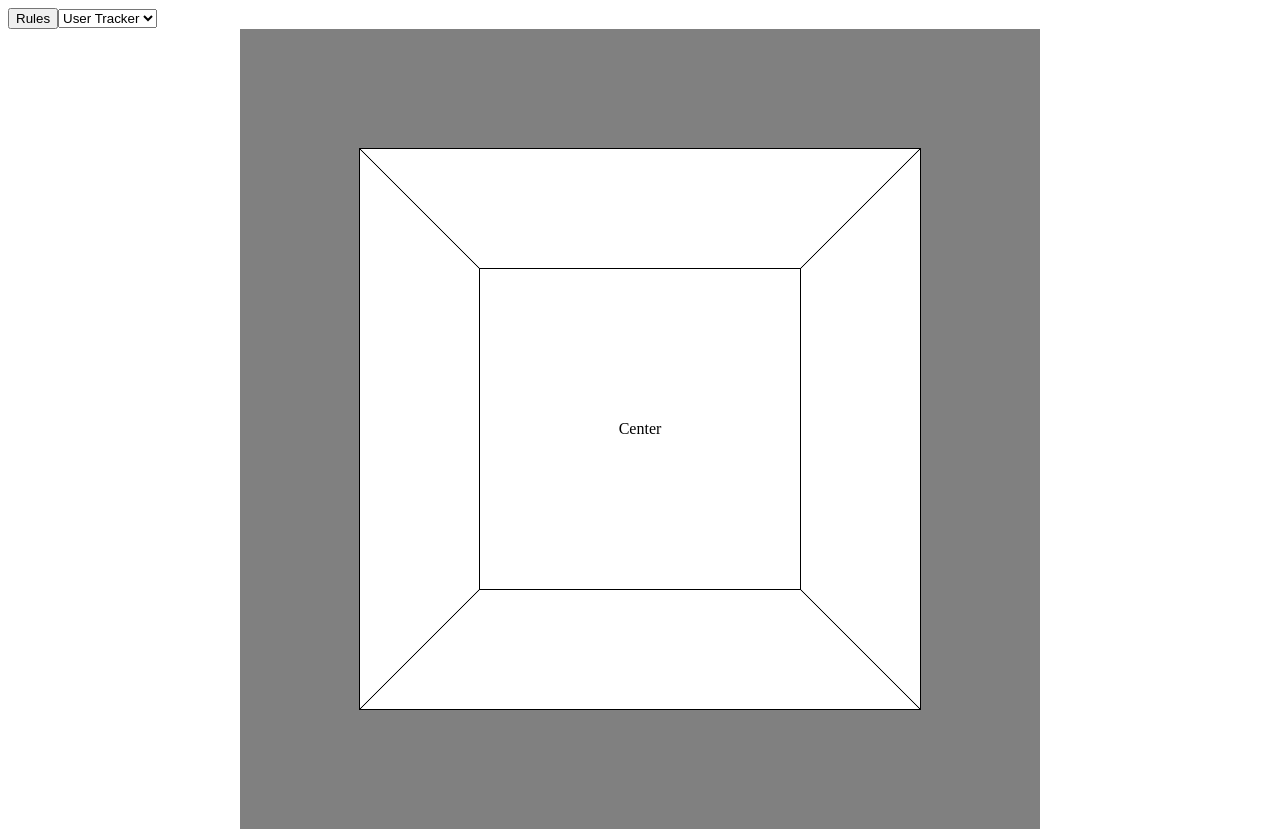
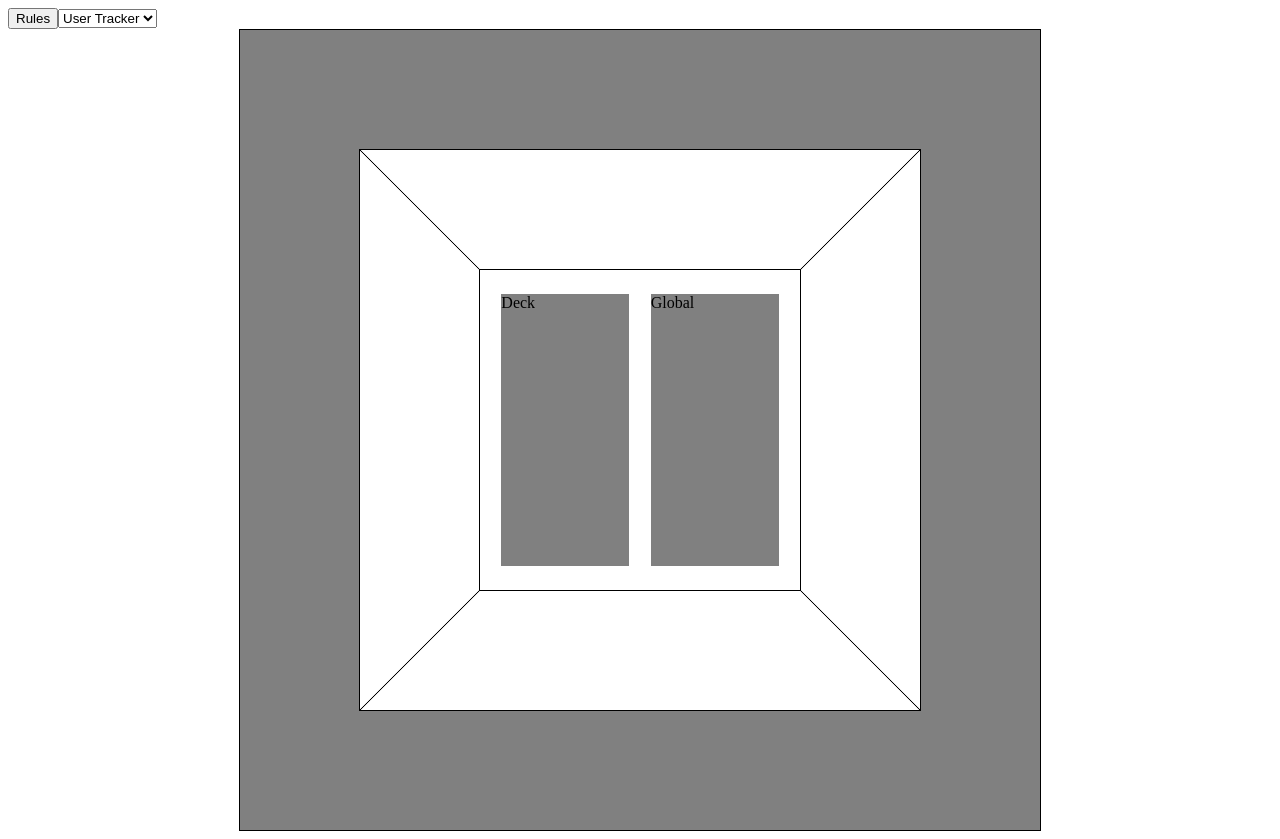
Before and after one commit to daurham/1000BlankWhiteCards, a React app: page /Game in a window 1280 px wide. Built offline with nearby package versions, Linux system fonts and the light colour scheme; the HTML template or start-up script is replaced by a standard one.

Commit message:
Create deck and global section on board

```diff
--- a/client/src/components/inGame/Board.jsx
+++ b/client/src/components/inGame/Board.jsx
@@ -9,11 +9,13 @@ const Container = styled.div`
 
 const Background = styled.section`
   display: flex;
-  background: gray;
+  background-color: gray;
   height: 50rem;
   width: 50rem;
   justify-content: center;
   align-items: center;
+  position: relative;
+  border: 0.1rem solid black;
 `;
 
 const Board = styled.section`
@@ -40,13 +42,25 @@ const Board = styled.section`
 `;
 
 const Innerboard = styled.section`
-  background: white;
+  background-color: white;
   height: 20rem;
   width: 20rem;
   display: flex;
-  justify-content: center;
+  justify-content: space-evenly;
   align-items: center;
   border: 0.1rem solid black;
+`;
+
+const Deck = styled.section`
+  background-color: gray;
+  height: 17rem;
+  width: 8rem;
+`;
+
+const Global = styled.section`
+  background-color: gray;
+  height: 17rem;
+  width: 8rem;
 `;
 
 export default function GameBoard() {
@@ -55,7 +69,8 @@ export default function GameBoard() {
       <Background>
         <Board>
           <Innerboard>
-            Center
+            <Deck>Deck</Deck>
+            <Global>Global</Global>
           </Innerboard>
         </Board>
       </Background>
--- a/client/src/components/inGame/Rule.jsx
+++ b/client/src/components/inGame/Rule.jsx
@@ -7,7 +7,7 @@ import Button from 'react-bootstrap/Button';
 const popover = (
   <Popover id="popover-basic">
     <Popover.Body>
-      Write rules here
+      When no more cards, count up scores!
     </Popover.Body>
   </Popover>
 );
--- /dev/null
+++ b/client/src/components/inGame/cutstom.scss
@@ -0,0 +1 @@
+@import "../../../../node_modules/bootstrap/scss/bootstrap.scss";
```
Also changed, not shown: 1 other file (tests, documents, lock files or other folders).
